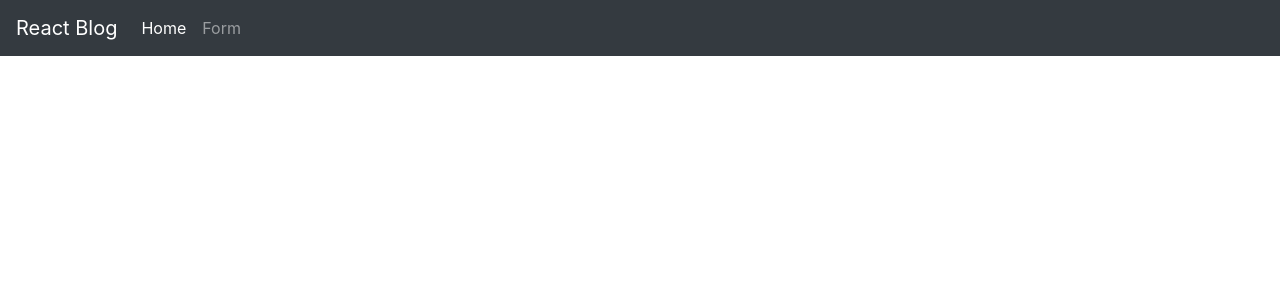
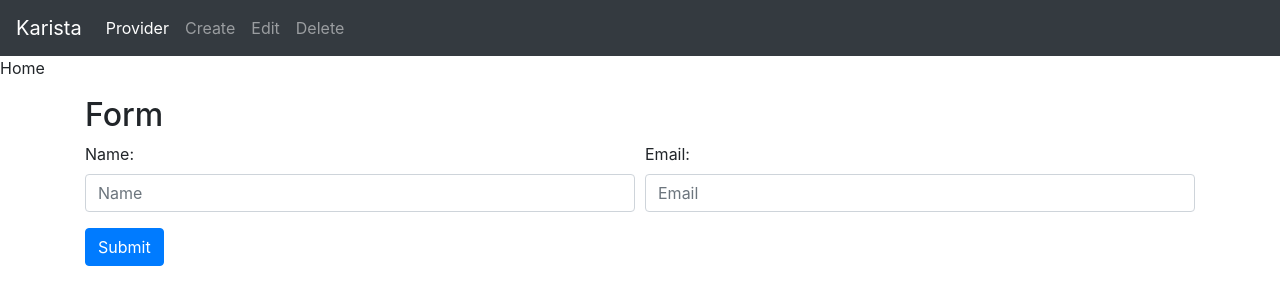
Before and after one commit to rosh-eth/GA-JS-React-Node-Project-Front-End, a React (Create React App) app in the folder ndis-search/: page / in a window 1280 px wide. Shown: the top 304 px of the page. Built offline with nearby package versions, Linux system fonts and the light colour scheme.

Commit message:
created CRUD routes, linked to back end, starting to render data from backend, started building a form

```diff
--- a/ndis-search/src/App.js
+++ b/ndis-search/src/App.js
@@ -1,5 +1,11 @@
 import React from 'react';
 import './App.css';
+import {Create} from './components/Create';
+import {Delete} from './components/Delete';
+import {Edit} from './components/Edit';
+import {ShowAll} from './components/ShowAll';
+import {Search} from './components/Search';
+import {View} from './components/View';
 
 import {Switch, Route, Link} from "react-router-dom";
 import {Nav} from './components/Nav';
@@ -8,9 +14,15 @@ function App() {
   return (
   <div>
     <Nav />
-    {/* <Switch>
-      {/* <Route exact path={"/"} component={Provider} /> }
-    </Switch> */}
+    <Switch>
+      <Route exact path={"/provider/create"} component={Create} />
+      <Route exact path={"/provider/delete"} component={Delete} />
+      <Route exact path={"/provider/edit"} component={Edit} />
+      <Route exact path={"/provider"} component={ShowAll} />
+      <Route exact path={"/provider/:id"} component={View} />
+      <Route exact path={"/"} component={Search} />
+
+    </Switch>
 
   </div>
 
--- /dev/null
+++ b/ndis-search/src/components/Create.js
@@ -0,0 +1,15 @@
+import React from 'react';
+
+export class Create extends React.Component {
+    constructor (props) {
+        super(props)
+    }
+
+    render() {
+        return (
+            <React.Fragment>
+                <p>Create Works</p>
+            </React.Fragment>
+        )
+    }
+}
--- /dev/null
+++ b/ndis-search/src/components/Delete.js
@@ -0,0 +1,15 @@
+import React from 'react';
+
+export class Delete extends React.Component {
+    constructor (props) {
+        super(props)
+    }
+
+    render() {
+        return (
+            <React.Fragment>
+                <p>Delte Works</p>
+            </React.Fragment>
+        )
+    }
+}
--- /dev/null
+++ b/ndis-search/src/components/Edit.js
@@ -0,0 +1,15 @@
+import React from 'react';
+
+export class Edit extends React.Component {
+    constructor (props) {
+        super(props)
+    }
+
+    render() {
+        return (
+            <React.Fragment>
+                <p>Edit Works</p>
+            </React.Fragment>
+        )
+    }
+}
--- /dev/null
+++ b/ndis-search/src/components/Form.js
@@ -0,0 +1,44 @@
+import React from 'react';
+import { Link } from "react-router-dom";
+
+export class Form extends React.Component {
+    constructor(props) {
+        super(props);
+        this.state = { value: '' };
+
+        this.handleChange = this.handleChange.bind(this);
+        this.handleSubmit = this.handleSubmit.bind(this);
+    }
+
+    handleChange(event) {
+        this.setState({ value: event.target.value });
+    }
+
+    handleSubmit(event) {
+        console.log('A name was submitted: ' + this.state.value);
+        event.preventDefault();
+    }
+
+    render() {
+        return (
+            <React.Fragment>
+                <div class="container">
+                <h2>Form</h2>
+                <form onSubmit={this.handleSubmit}>
+                    <div class="form-row">
+                        <div class="form-group col-md-6">
+                            <label for="Name">Name:</label>
+                            <input class="form-control" type="text" name="name" placeholder="Name"/>
+                        </div>
+                        <div class="form-group col-md-6">
+                            <label for="Name">Email:</label>
+                            <input class="form-control" type="email" name="email" placeholder="Email"/>
+                        </div>
+                    </div>
+                    <button type="submit" class="btn btn-primary">Submit</button>
+                </form>
+                </div>
+            </React.Fragment>
+        )
+    }
+}
--- a/ndis-search/src/components/Nav.js
+++ b/ndis-search/src/components/Nav.js
@@ -3,18 +3,25 @@ import { Link } from "react-router-dom";
 
 export function Nav() {
     return <nav className="navbar navbar-expand-lg navbar-dark bg-dark">
-        <Link className="navbar-brand" to="/">React Blog</Link>
+        <Link className="navbar-brand" to="/">Karista</Link>
         <button className="navbar-toggler" type="button" data-toggle="collapse" data-target="#navbarNav" aria-controls="navbarNav" aria-expanded="false" aria-label="Toggle navigation">
             <span className="navbar-toggler-icon"></span>
         </button>
         <div className="collapse navbar-collapse" id="navbarNav">
             <ul className="navbar-nav">
                 <li className="nav-item active">
-                    <Link className="nav-link" to="/">Home</Link>
+                    <Link className="nav-link" to="/provider">Provider</Link>
                 </li>
                 <li className="nav-item">
-                    <Link className="nav-link" to="/form">Form</Link>
+                    <Link className="nav-link" to="/provider/create">Create</Link>
                 </li>
+                <li className="nav-item">
+                    <Link className="nav-link" to="/provider/edit">Edit</Link>
+                </li>
+                <li className="nav-item">
+                    <Link className="nav-link" to="/provider/delete">Delete</Link>
+                </li>
+
             </ul>
         </div>
     </nav>
--- /dev/null
+++ b/ndis-search/src/components/Search.js
@@ -0,0 +1,17 @@
+import React from 'react';
+import {Form} from './Form';
+
+export class Search extends React.Component {
+    constructor (props) {
+        super(props)
+    }
+
+    render() {
+        return (
+            <React.Fragment>
+                <p>Home</p>
+                <Form />
+            </React.Fragment>
+        )
+    }
+}
--- /dev/null
+++ b/ndis-search/src/components/ShowAll.js
@@ -0,0 +1,40 @@
+import React from 'react';
+import {Link} from 'react-router-dom';
+
+export class ShowAll extends React.Component {
+    constructor(props) {
+        super(props)
+
+        this.state = {
+            providers : []
+        }
+
+
+    }
+
+    async fetchProviders() {
+        const data = await fetch(`http://localhost:4000/api/provider/findall`);
+        const providers = await data.json();
+        return providers;
+    }
+
+    async componentDidMount() {
+        const providers = await this.fetchProviders()
+        console.log(providers);
+        this.setState({
+            providers
+        })
+    }
+
+    render() {
+        return (
+            <React.Fragment>
+                <ul>
+                    {this.state.providers.map((provider)=> {
+                        return <li><Link to={`/provider/${provider._id}`}>{provider.name}</Link></li>
+                    })}
+                </ul>
+            </React.Fragment>
+        )
+    }
+}
--- /dev/null
+++ b/ndis-search/src/components/View.js
@@ -0,0 +1,23 @@
+import React from 'react';
+
+export class View extends React.Component {
+    constructor (props) {
+        super(props)
+    }
+
+    async componentDidMount() {
+        const provider = await fetch(`http://localhost:4000/api/provider/find/${this.props.match.params.id}`)
+        const providerDetail = await provider.json();
+        console.log(providerDetail)
+    }
+
+    render() {
+        console.log(this.props)
+        return (
+            <React.Fragment>
+                <p>View Works</p>
+
+            </React.Fragment>
+        )
+    }
+}
```
Also changed, not shown: ndis-search/src/components/Providers.js (deleted).
